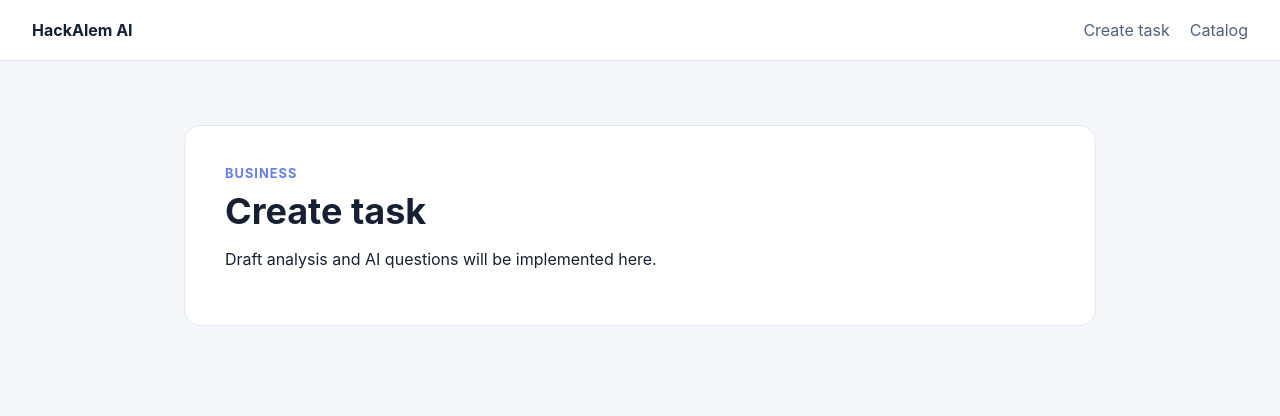
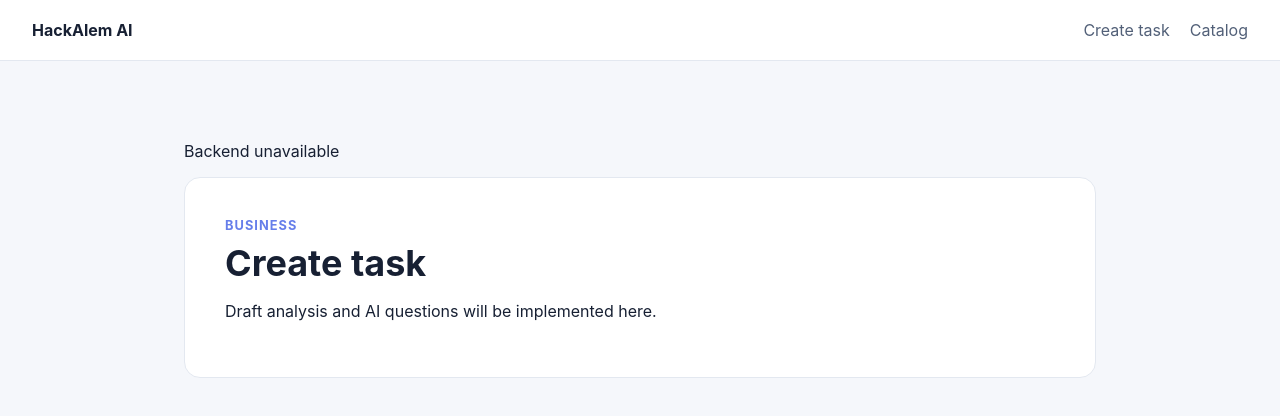
Before and after one commit to BAITC-Hacks/hack-d283068b-toxic, a React app in the folder frontend/: page / in a window 1280 px wide. Shown: the top 416 px of the page. Built offline with nearby package versions, Linux system fonts and the light colour scheme; no server answers; the HTML template or start-up script is replaced by a standard one.

Commit message:
feat: add backend health integration

```diff
--- a/frontend/src/App.jsx
+++ b/frontend/src/App.jsx
@@ -1,4 +1,6 @@
 import './App.css'
+import { useEffect, useState } from 'react'
+import { health } from './services/api'
 import CatalogPage from './pages/CatalogPage'
 import CreateTaskPage from './pages/CreateTaskPage'
 import ProposalsPage from './pages/ProposalsPage'
@@ -6,8 +8,19 @@
 import TaskEditorPage from './pages/TaskEditorPage'
 
 function App() {
+  const [backendStatus, setBackendStatus] = useState('checking')
   const path = window.location.pathname
   let page = <CreateTaskPage />
+
+  useEffect(() => {
+    health()
+      .then((data) => {
+        setBackendStatus(data?.status === 'ok' ? 'connected' : 'unavailable')
+      })
+      .catch(() => {
+        setBackendStatus('unavailable')
+      })
+  }, [])
 
   if (path === '/catalog') page = <CatalogPage />
   if (path.startsWith('/tasks/')) page = <TaskDetailsPage />
@@ -27,7 +40,14 @@
           <a href="/catalog">Catalog</a>
         </nav>
       </header>
-      <main className="app-main">{page}</main>
+      <main className="app-main">
+        <p>
+          {backendStatus === 'checking' && 'Checking backend...'}
+          {backendStatus === 'connected' && 'Backend connected'}
+          {backendStatus === 'unavailable' && 'Backend unavailable'}
+        </p>
+        {page}
+      </main>
     </div>
   )
 }
```
